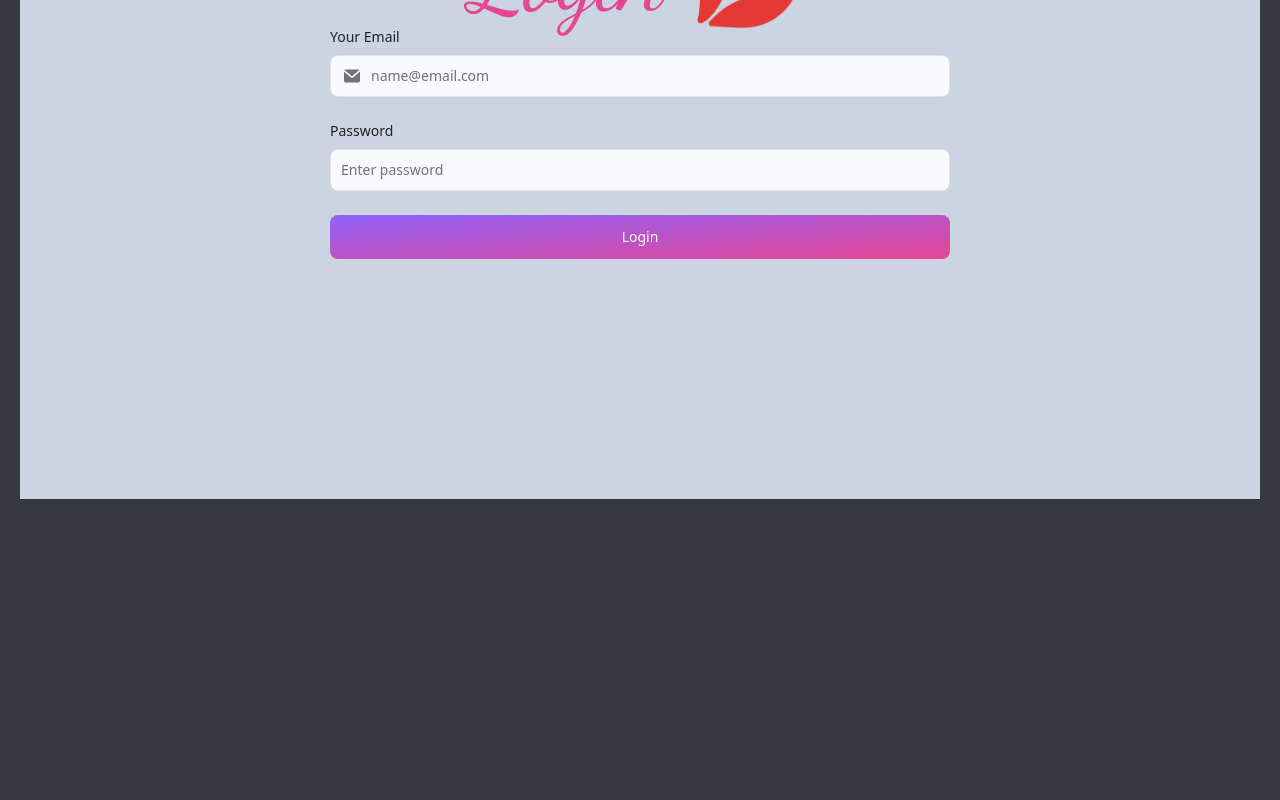
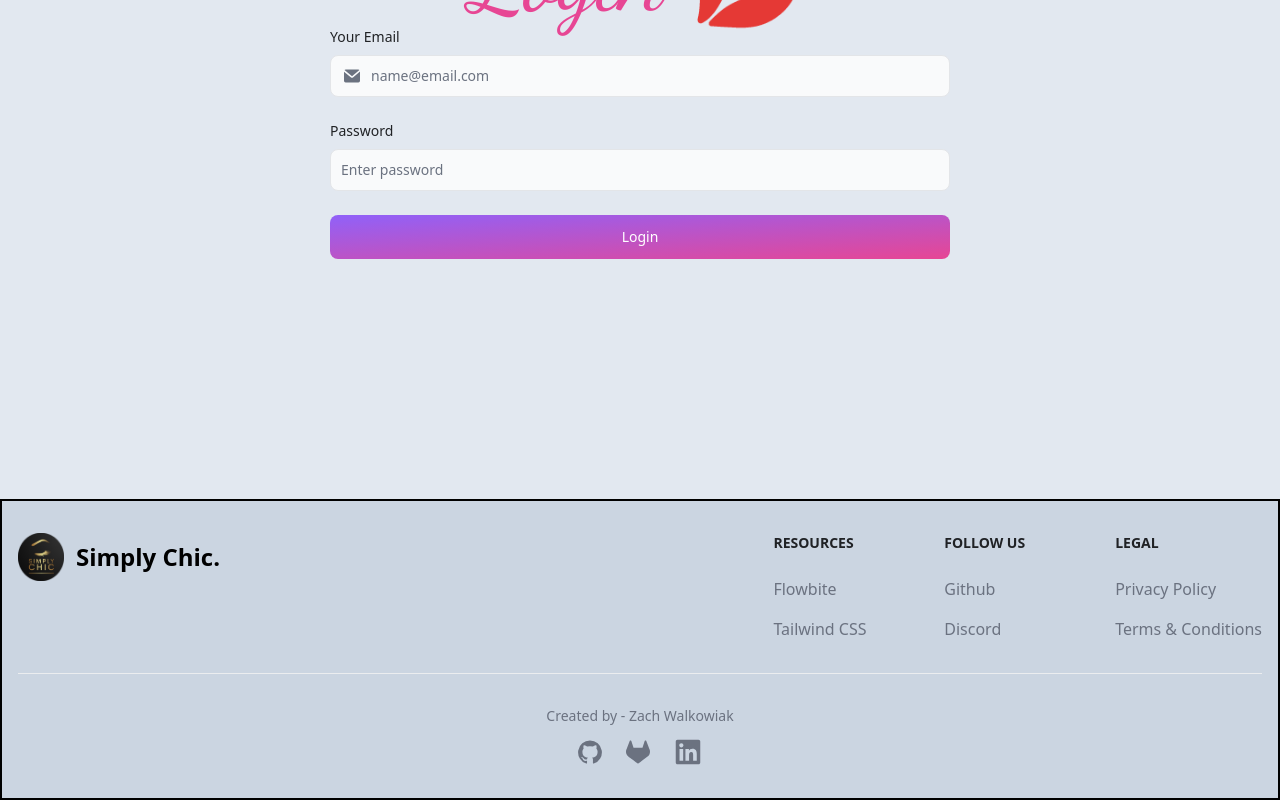
Before and after one commit to zach-00/simply-chic-live, a React (Create React App) app in the folder ghi/: page /login in a window 1280 px wide. Shown: the part 301-1101 px from the top of the page. Before the commit the page ends 800 px from the top, so only its background shows below. Built offline with nearby package versions, Linux system fonts and the light colour scheme; a web font is replaced by a local one.

Commit message:
Added footer, adjusted light/dark mode colors, ironed out other small details

```diff
--- a/ghi/src/App.js
+++ b/ghi/src/App.js
@@ -3,6 +3,7 @@
 import NavBar from './Nav';
 import LoginPage from './Login';
 import MainPage from './MainPage';
+import Footer from './Footer';
 
 function App() {
   return (
@@ -21,6 +22,7 @@
 
 
       </Routes>
+      <Footer />
     </div>
   </BrowserRouter>
 
--- a/ghi/src/BookAppointment.js
+++ b/ghi/src/BookAppointment.js
@@ -111,7 +111,7 @@
 
     return (
         <section id="book_appointment">
-        <div className="w-full h-screen bg-white py-16 px-4">
+        <div className="w-full h-screen bg-white">
             <div className="max-width[1240px] w-full h-screen mx-auto my-auto grid md:grid-cols-2 items-center">
 
             <div className="flex flex-row justify-center w-full h-3/5">
--- /dev/null
+++ b/ghi/src/Footer.js
@@ -0,0 +1,104 @@
+import Logo from './assets/SimplyChicLogo.png';
+import { FaGitlab } from "react-icons/fa6";
+import { FaLinkedin } from "react-icons/fa";
+
+
+
+function Footer() {
+    return (
+    // <div className="grid grid-cols-3 w-full h-3/4 bg-gray-700">
+    //     <div id="col-1">
+
+    //     </div>
+
+    //     <div id="col-2" className="flex flex-row justify-center">
+    //         TEST
+    //     </div>
+
+    // </div>
+
+
+
+
+<footer className="bg-slate-300 border-2 border-black dark:bg-gray-900">
+    <div className="mx-auto w-full max-w-screen-xl p-4 py-6 lg:py-8">
+        <div className="md:flex md:justify-between">
+          <div className="mb-6 md:mb-0">
+              <div className="flex items-center">
+                  <img src={Logo} className="h-12 me-3" alt="/" />
+                  <span className="self-center text-2xl font-semibold whitespace-nowrap dark:text-white">Simply Chic.</span>
+              </div>
+          </div>
+          <div className="grid grid-cols-2 gap-8 items-center align-middle sm:gap-6 sm:grid-cols-3">
+              <div>
+                  <h2 className="mb-6 text-sm font-semibold text-gray-900 uppercase dark:text-white">Resources</h2>
+                  <ul className="text-gray-500 dark:text-gray-400 font-medium">
+                      <li className="mb-4">
+                          <a href="https://flowbite.com/" className="hover:underline">Flowbite</a>
+                      </li>
+                      <li>
+                          <a href="https://tailwindcss.com/" className="hover:underline">Tailwind CSS</a>
+                      </li>
+                  </ul>
+              </div>
+              <div>
+                  <h2 className="mb-6 text-sm font-semibold text-gray-900 uppercase dark:text-white">Follow us</h2>
+                  <ul className="text-gray-500 dark:text-gray-400 font-medium">
+                      <li className="mb-4">
+                          <a href="https://github.com/themesberg/flowbite" className="hover:underline ">Github</a>
+                      </li>
+                      <li>
+                          <a href="https://discord.gg/4eeurUVvTy" className="hover:underline">Discord</a>
+                      </li>
+                  </ul>
+              </div>
+              <div>
+                  <h2 className="mb-6 text-sm font-semibold text-gray-900 uppercase dark:text-white">Legal</h2>
+                  <ul className="text-gray-500 dark:text-gray-400 font-medium">
+                      <li className="mb-4">
+                          <a href="#" className="hover:underline">Privacy Policy</a>
+                      </li>
+                      <li>
+                          <a href="#" className="hover:underline">Terms &amp; Conditions</a>
+                      </li>
+                  </ul>
+              </div>
+          </div>
+      </div>
+      <hr className="my-6 border-gray-200 sm:mx-auto dark:border-gray-700 lg:my-8" />
+                                                {/* sm:justify-between */}
+      <div className="flex sm:flex items-center justify-center sm:items-center sm:justify-center">
+        <div className="flex flex-col gap-3">
+          <span className="text-sm text-gray-500 sm:text-center dark:text-gray-400">Created by - <a href="https://github.com/zach-00" className="hover:underline">Zach Walkowiak</a>
+          </span>
+          <div className="flex items-center justify-center mt-4 sm:justify-center sm:mt-0">
+
+              <a href="https://github.com/zach-00" className="text-gray-500 hover:text-gray-900 dark:hover:text-white mx-3">
+                  <svg className="w-6 h-6" aria-hidden="true" xmlns="http://www.w3.org/2000/svg" fill="currentColor" viewBox="0 0 20 20">
+                        <path fill-rule="evenodd" d="M10 .333A9.911 9.911 0 0 0 6.866 19.65c.5.092.678-.215.678-.477 0-.237-.01-1.017-.014-1.845-2.757.6-3.338-1.169-3.338-1.169a2.627 2.627 0 0 0-1.1-1.451c-.9-.615.07-.6.07-.6a2.084 2.084 0 0 1 1.518 1.021 2.11 2.11 0 0 0 2.884.823c.044-.503.268-.973.63-1.325-2.2-.25-4.516-1.1-4.516-4.9A3.832 3.832 0 0 1 4.7 7.068a3.56 3.56 0 0 1 .095-2.623s.832-.266 2.726 1.016a9.409 9.409 0 0 1 4.962 0c1.89-1.282 2.717-1.016 2.717-1.016.366.83.402 1.768.1 2.623a3.827 3.827 0 0 1 1.02 2.659c0 3.807-2.319 4.644-4.525 4.889a2.366 2.366 0 0 1 .673 1.834c0 1.326-.012 2.394-.012 2.72 0 .263.18.572.681.475A9.911 9.911 0 0 0 10 .333Z" clip-rule="evenodd"/>
+                  </svg>
+                  <span className="sr-only">GitHub account</span>
+              </a>
+
+              <a href="https://gitlab.com/zach-00" className="text-gray-500 hover:text-gray-900 dark:hover:text-white">
+                <FaGitlab className="mx-3 w-6 h-6" />
+              </a>
+
+              <a href="https://www.linkedin.com/in/zacharywalkowiak/" className="text-gray-500 hover:text-gray-900 dark:hover:text-white">
+                <FaLinkedin className="mx-3 w-7 h-7"/>
+              </a>
+
+          </div>
+      </div>
+      </div>
+    </div>
+</footer>
+
+
+
+
+
+    );
+}
+
+export default Footer;
--- a/ghi/src/Login.js
+++ b/ghi/src/Login.js
@@ -66,8 +66,8 @@
 
     return (
         <>
-            <div className="flex flex-row justify-center h-screen">
-                <div className="flex flex-col justify-center bg-slate-300 dark:bg-gray-700 max-w-[500px] sm:max-w-[600px] md:max-w-[1240px] w-full">
+            <div className="flex flex-row justify-center h-screen bg-slate-200 dark:bg-gray-700">
+                <div className="flex flex-col justify-center bg-slate-200 dark:bg-gray-700 max-w-[500px] sm:max-w-[600px] md:max-w-[1240px] w-full">
                     <div className="flex flex-row justify-center">
                         <div className="flex flex-col justify-center w-2/4">
                             <p className="text-8xl font-dancing-script text-pink-500 gap-10 text-center">Login 💋</p>
--- a/ghi/src/Nav.js
+++ b/ghi/src/Nav.js
@@ -36,7 +36,7 @@
 
         <nav className="bg-white dark:bg-gray-900 fixed w-full z-20 top-0 start-0 border-b rounded-lg shadow-lg border-gray-200 dark:border-gray-600">
             <div className="max-w-screen-xl flex flex-wrap items-center justify-between mx-auto p-4">
-            <h1 className="flex text-black dark:text-gray-400 items-center text-3xl font-bold space-x-3 rtl:space-x-reverse">Simply Chic.</h1>
+            <NavLink to="/"><h1 className="flex text-black dark:text-gray-400 items-center text-3xl font-bold space-x-3 rtl:space-x-reverse">Simply Chic.</h1></NavLink>
                 <div className="flex md:order-2 space-x-3 md:space-x-0 rtl:space-x-reverse">
 
                         <ThemeIcon />
@@ -57,10 +57,10 @@
                             <a href="#" className="block py-2 px-3 rounded md:bg-transparent navbar-item">Portfolio</a>
                         </li>
                         <li>
-                            <a href="#" className="block py-2 px-3 rounded md:bg-transparent navbar-item">Contact Me</a>
+                            <a href="#" className="block py-2 px-3 rounded md:bg-transparent navbar-item">Services</a>
                         </li>
                         <li>
-                            <a href="#" className="block py-2 px-3 rounded md:bg-transparent navbar-item">Socials</a>
+                            <a href="#" className="block py-2 px-3 rounded md:bg-transparent navbar-item">Promotions</a>
                         </li>
                         <li>
                             {token
```
